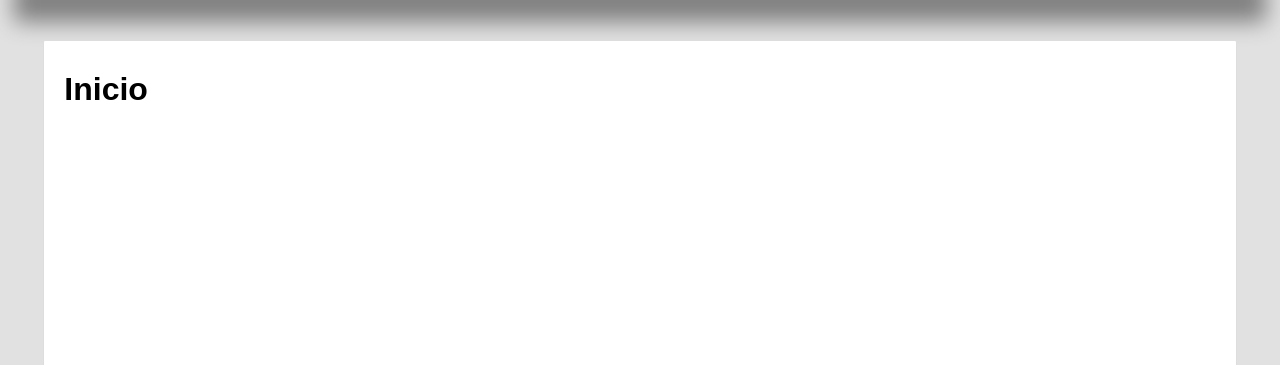
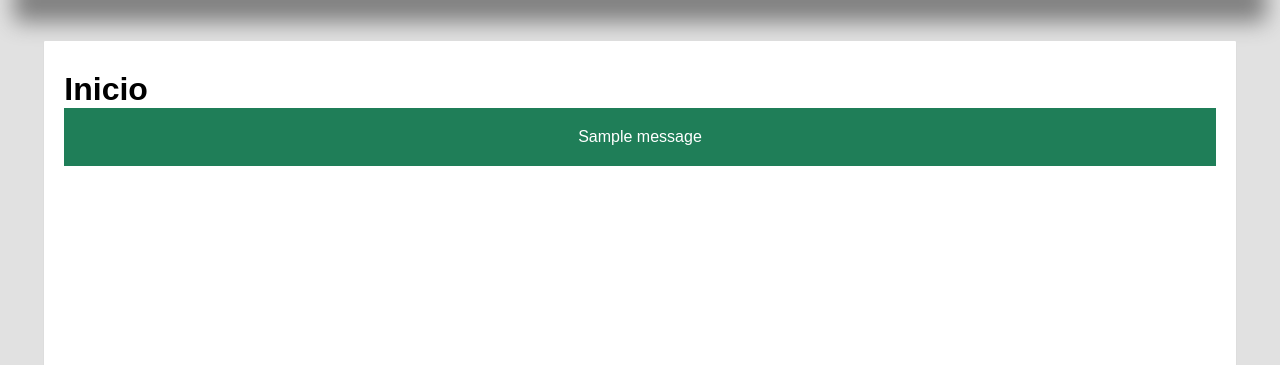
Before and after one commit to luisfe714/Proyecto-con-Django-Luisfe, a Django app: page / in a window 1280 px wide. Shown: the part 182-547 px from the top of the page. Run offline with Django 5.2, Linux system fonts and the light colour scheme; data comes from the database, SQL or seed files in the repository; both versions use the stored data as it was after the commit; one stand-in notice (Sample message) is shown.

Commit message:
Mensaje en el formulario al iniciar sesiòn

```diff
--- a/Proyecto-Django-Luisfe/ADSO-PYTHON/22-django/ProyectoDjango/mainapp/static/css/styles.css
+++ b/Proyecto-Django-Luisfe/ADSO-PYTHON/22-django/ProyectoDjango/mainapp/static/css/styles.css
@@ -206,6 +206,15 @@ nav > ul > li:hover > ul > li:hover a{
     color: red;
     box-shadow: 0px 0px 4px black;
 }
+/*Estilos para message*/
+.message,
+.alert-success{
+    padding: 20px;
+    background: #1f7e58;
+    color: white;
+    text-align: center;
+    margin-bottom: 10px;
+}
 /*Estilos para title*/
 .title {
     color: #444;
--- a/Proyecto-Django-Luisfe/ADSO-PYTHON/22-django/ProyectoDjango/mainapp/templates/layouts/mainapp/index.html
+++ b/Proyecto-Django-Luisfe/ADSO-PYTHON/22-django/ProyectoDjango/mainapp/templates/layouts/mainapp/index.html
@@ -4,4 +4,11 @@
 {% block content %}
     <h1>{{title}}</h1>
 
+    {% if messages %}
+        {% for message in messages %}
+            <div class="alert alert-success">
+                {{message}}
+            </div>
+        {% endfor %}
+    {% endif %}
 {% endblock %}
--- a/Proyecto-Django-Luisfe/ADSO-PYTHON/22-django/ProyectoDjango/mainapp/views.py
+++ b/Proyecto-Django-Luisfe/ADSO-PYTHON/22-django/ProyectoDjango/mainapp/views.py
@@ -1,4 +1,5 @@
 from django.shortcuts import render, redirect
+from django.contrib import messages
 from django.contrib.auth.forms import UserCreationForm
 from mainapp.forms import RegisterForm
 
@@ -22,6 +23,7 @@ def register_page(request):
 
         if register_form.is_valid():
             register_form.save()
+            messages.success(request, 'Se ha Registrado Correctamente!!!')
 
             return redirect('inicio')
 
@@ -29,3 +31,7 @@ def register_page(request):
         'title' : 'Registro',
         'register_form' : register_form
     })
+
+def login_page(request):
+
+    return render(request, 'users/login.html')
```
Also changed, not shown: Proyecto-Django-Luisfe/ADSO-PYTHON/22-django/ProyectoDjango/mainapp/templates/users/login.html (added, +20 -0 lines), Proyecto-Django-Luisfe/ADSO-PYTHON/22-django/ProyectoDjango/db.sqlite3.
